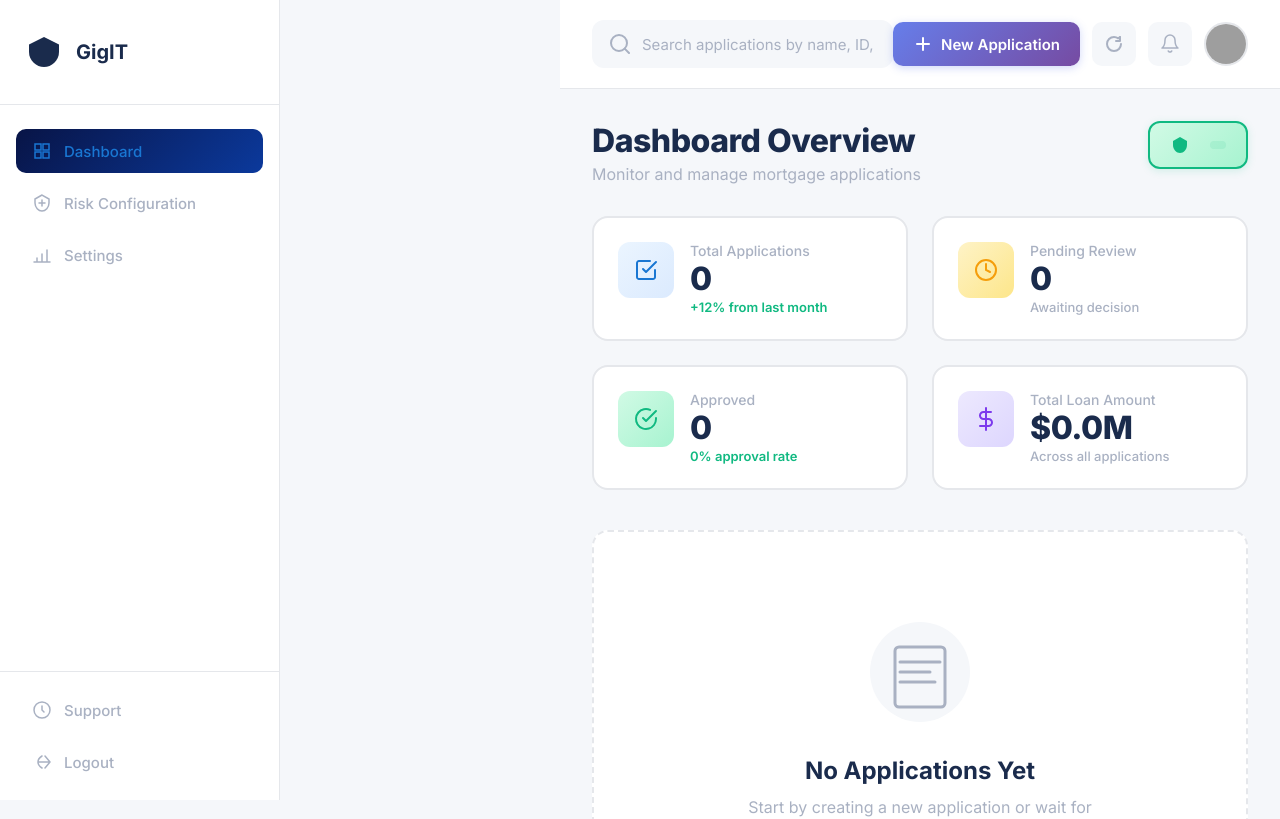
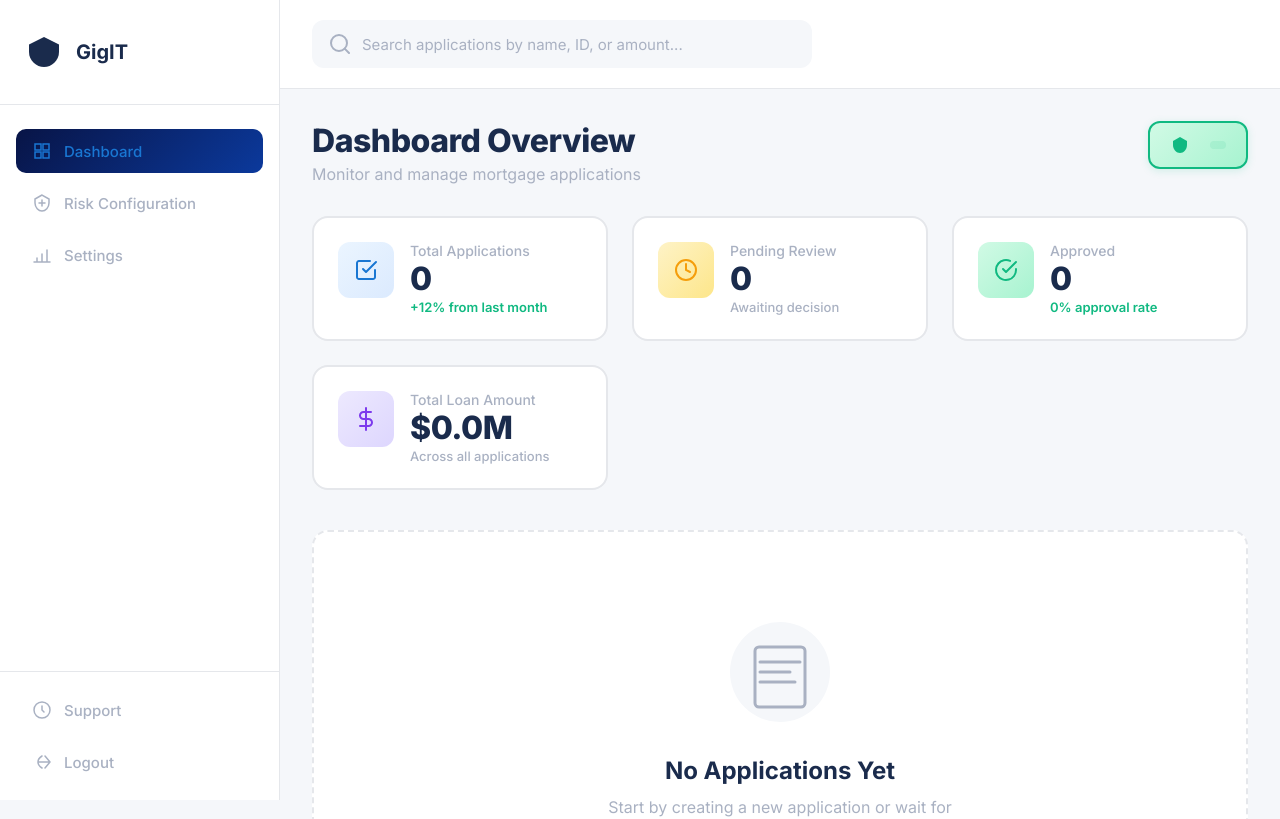
Before and after one commit to Meemom/MicroKYC, a React (Create React App) app in the folder frontend/: page /dashboard in a window 1280 px wide. Shown: the top 819 px of the page. Built offline with nearby package versions, Linux system fonts and the light colour scheme; sample sign-in values are in the browser's storage; grey boxes are pictures that could not be loaded.

Commit message:
dashboard design

```diff
--- a/frontend/src/pages/DashboardPage.css
+++ b/frontend/src/pages/DashboardPage.css
@@ -127,7 +127,6 @@ body {
 /* ==================== MAIN CONTENT ==================== */
 .dashboard-main {
   flex: 1;
-  margin-left: 280px;
   display: flex;
   flex-direction: column;
   min-height: 100vh;
--- a/frontend/src/pages/DashboardPage.js
+++ b/frontend/src/pages/DashboardPage.js
@@ -149,33 +149,6 @@ const DashboardPage = () => {
                 <path d="M19 19L14.65 14.65" stroke="#A9B1C2" strokeWidth="2" strokeLinecap="round" strokeLinejoin="round"/>
               </svg>
               <input type="text" placeholder="Search applications by name, ID, or amount..." />
-            </div>
-          </div>
-
-          <div className="header-right">
-            <button className="btn-new-application" onClick={handleNewApplication}>
-              <svg width="20" height="20" viewBox="0 0 20 20" fill="none" xmlns="http://www.w3.org/2000/svg">
-                <path d="M10 4V16M4 10H16" stroke="white" strokeWidth="2" strokeLinecap="round"/>
-              </svg>
-              New Application
-            </button>
-            <button className="icon-btn" onClick={refreshData} title="Refresh">
-              <svg width="20" height="20" viewBox="0 0 20 20" fill="none" xmlns="http://www.w3.org/2000/svg">
-                <path d="M17 10C17 13.866 13.866 17 10 17C6.13401 17 3 13.866 3 10C3 6.13401 6.13401 3 10 3C11.5719 3 13.0239 3.5 14.1921 4.35L16 3" stroke="#A9B1C2" strokeWidth="2" strokeLinecap="round"/>
-                <path d="M16 3V7H12" stroke="#A9B1C2" strokeWidth="2" strokeLinecap="round" strokeLinejoin="round"/>
-              </svg>
-            </button>
-            <button className="icon-btn" title="Notifications">
-              <svg width="20" height="20" viewBox="0 0 20 20" fill="none" xmlns="http://www.w3.org/2000/svg">
-                <path d="M15 6C15 4.67392 14.4732 3.40215 13.5355 2.46447C12.5979 1.52678 11.3261 1 10 1C8.67392 1 7.40215 1.52678 6.46447 2.46447C5.52678 3.40215 5 4.67392 5 6C5 12 2 14 2 14H18C18 14 15 12 15 6Z" stroke="#A9B1C2" strokeWidth="1.5" strokeLinecap="round" strokeLinejoin="round"/>
-                <path d="M11.73 17C11.5542 17.3031 11.3019 17.5547 10.9982 17.7295C10.6946 17.9044 10.3504 17.9965 10 17.9965C9.64964 17.9965 9.30541 17.9044 9.00179 17.7295C8.69818 17.5547 8.44583 17.3031 8.27002 17" stroke="#A9B1C2" strokeWidth="1.5" strokeLinecap="round" strokeLinejoin="round"/>
-              </svg>
-              {actionRequiredApps.length > 0 && (
-                <span className="notification-badge">{actionRequiredApps.length}</span>
-              )}
-            </button>
-            <div className="user-avatar">
-              <img src="https://i.pravatar.cc/150?img=68" alt="User" />
             </div>
           </div>
         </header>
--- a/frontend/src/subpages/RiskConfiguration.js
+++ b/frontend/src/subpages/RiskConfiguration.js
@@ -132,13 +132,6 @@ const RiskConfiguration = () => {
               <path d="M3 3H9V9H3V3ZM11 3H17V9H11V3ZM11 11H17V17H11V11ZM3 11H9V17H3V11Z" stroke="currentColor" strokeWidth="1.5"/>
             </svg>
             Dashboard
-          </button>
-          <button className="nav-item" onClick={() => navigate('/applications')}>
-            <svg width="20" height="20" viewBox="0 0 20 20" fill="none" xmlns="http://www.w3.org/2000/svg">
-              <path d="M6 2H14L18 6V18H2V2H6Z" stroke="currentColor" strokeWidth="1.5" strokeLinecap="round"/>
-              <path d="M6 2V6H14" stroke="currentColor" strokeWidth="1.5" strokeLinecap="round"/>
-            </svg>
-            Applications
           </button>
           <button className="nav-item active">
             <svg width="20" height="20" viewBox="0 0 20 20" fill="none" xmlns="http://www.w3.org/2000/svg">
```
